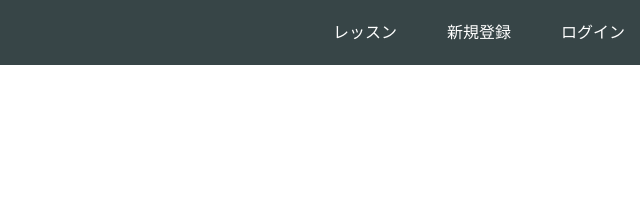
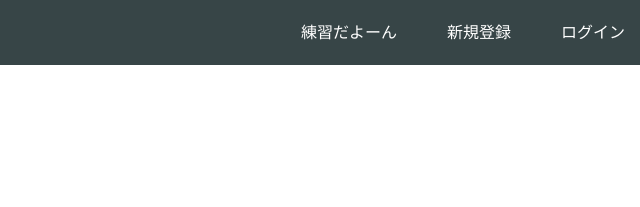
Before and after one commit to koya-ara/progate, a plain HTML site: page index.html in a window 1280 px wide. Shown: the top 207 px of the page, 640-1280 px from the left. Drawn offline with Linux system fonts and the light colour scheme.

Commit message:
Update index.html

```diff
--- a/index.html
+++ b/index.html
@@ -15,7 +15,7 @@
       </div>
       <span class="fa fa-bars menu-icon"></span>
       <div class="header-right">
-        <a href="#">レッスン</a>
+        <a href="#">練習だよーん</a>
         <a href="#">新規登録</a>
         <a href="#" class="login">ログイン</a>
       </div>
```
